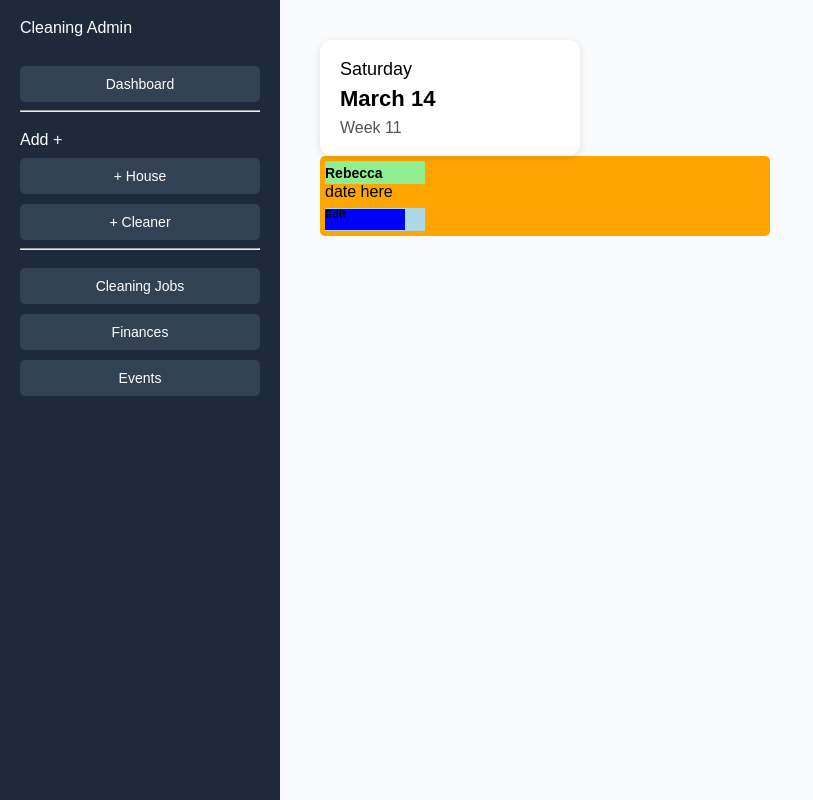
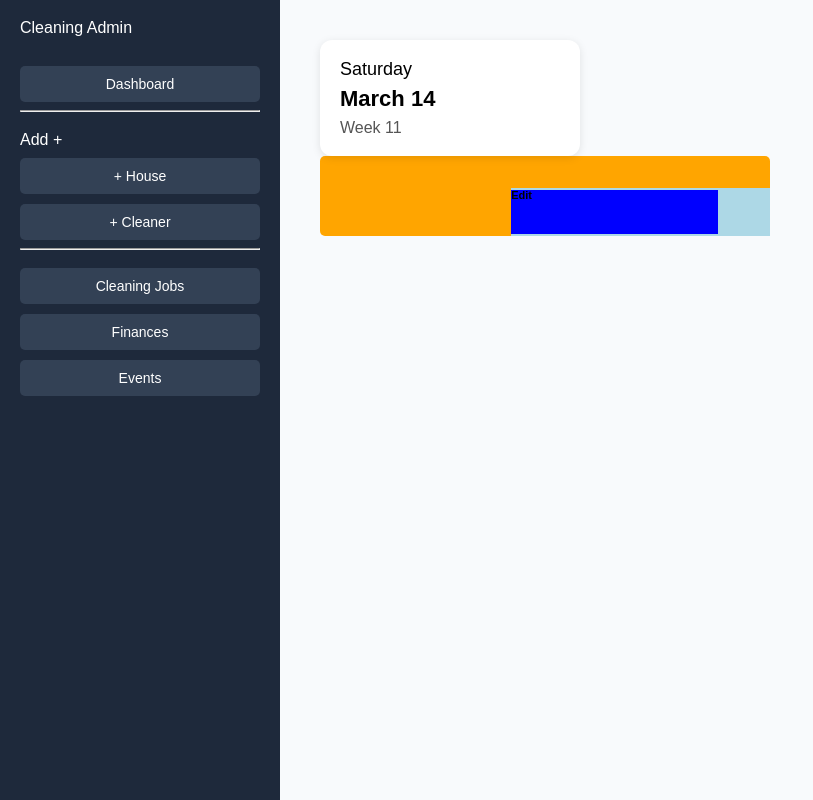
Before and after one commit to emersonscheffer/cleancontrol, a React (Vite) app: page / in a window 1280 px wide. Shown: the whole page, without its empty margins (0-813 px from the left). Built offline with nearby package versions, Linux system fonts and the light colour scheme; no server answers; the database is empty.

Commit message:
dashboard fixes

```diff
--- a/src/components/Dashboard.jsx
+++ b/src/components/Dashboard.jsx
@@ -22,11 +22,11 @@ const Dashboard = () => {
           borderRadius: "5px",
           display: "grid",
           gridTemplate: `
-              ". ......... . . " 5px
-              ". house-name . ." 1fr
+              ". .......... . . . . . " 5px
+              ". house-name cleaner1 cleaner2 amount profit ." 1fr
               ". event-date . ." 1fr
               ". edit-btn . ." 1fr
-              " . ......... . . " 5px
+              ". ......... . . . . . " 5px
               / 5px 100px 1fr 5px
           `,
         }}
```
